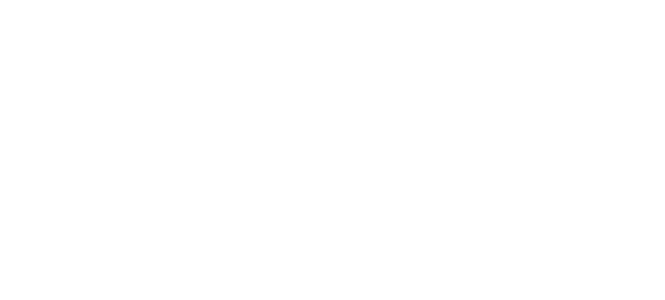
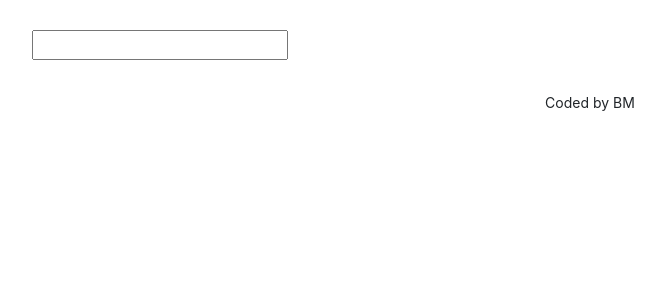
Before and after one commit to servivo/dictionary-app, a React (Create React App) app: page / in a window 1280 px wide. Shown: the top 300 px of the page, without its empty margins (50-715 px from the left). Built offline with nearby package versions, Linux system fonts and the light colour scheme.

Commit message:
Functionality of app

```diff
--- a/src/App.css
+++ b/src/App.css
@@ -0,0 +1,7 @@
+.App-footer {
+    text-align: center;
+    margin: 30px 0;
+}
+.App-header {
+    margin: 30px 0;
+}
--- a/src/App.js
+++ b/src/App.js
@@ -1,14 +1,20 @@
 
 import './App.css';
+import Dictionary from "./Dictionary";
 
-function App() {
+export default function App() {
   return (
     <div className="App">
-      <header className="App-header">
+      <div className="container">
+        <header className="App-header"></header>
+        <main>
+          <Dictionary />
+        </main>
 
-      </header>
+        <footer className="App-footer">
+          <small>Coded by BM</small>
+        </footer>
+      </div>
     </div>
   );
 }
-
-export default App;
--- /dev/null
+++ b/src/Dictionary.css
@@ -0,0 +1,3 @@
+.Dictionary {
+
+}
--- /dev/null
+++ b/src/Dictionary.js
@@ -0,0 +1,25 @@
+import React, { useState } from "react";
+import "./Dictionary.css";
+
+export default function Dictionary() {
+    let [keyword, setKeyword] = useState("");
+
+
+    function search(event){
+        event.preventDefault();
+        alert(`Searching for ${keyword} definition`);
+    }
+    function handleKeywordChange(event){
+        setKeyword(event.target.value);
+
+    }
+    return (
+    <div className="Dictionary">
+        <form onSubmit={search}>
+            <input type="search" onChange={handleKeywordChange}>
+
+            </input>
+        </form>
+    </div>
+    );
+}
```
